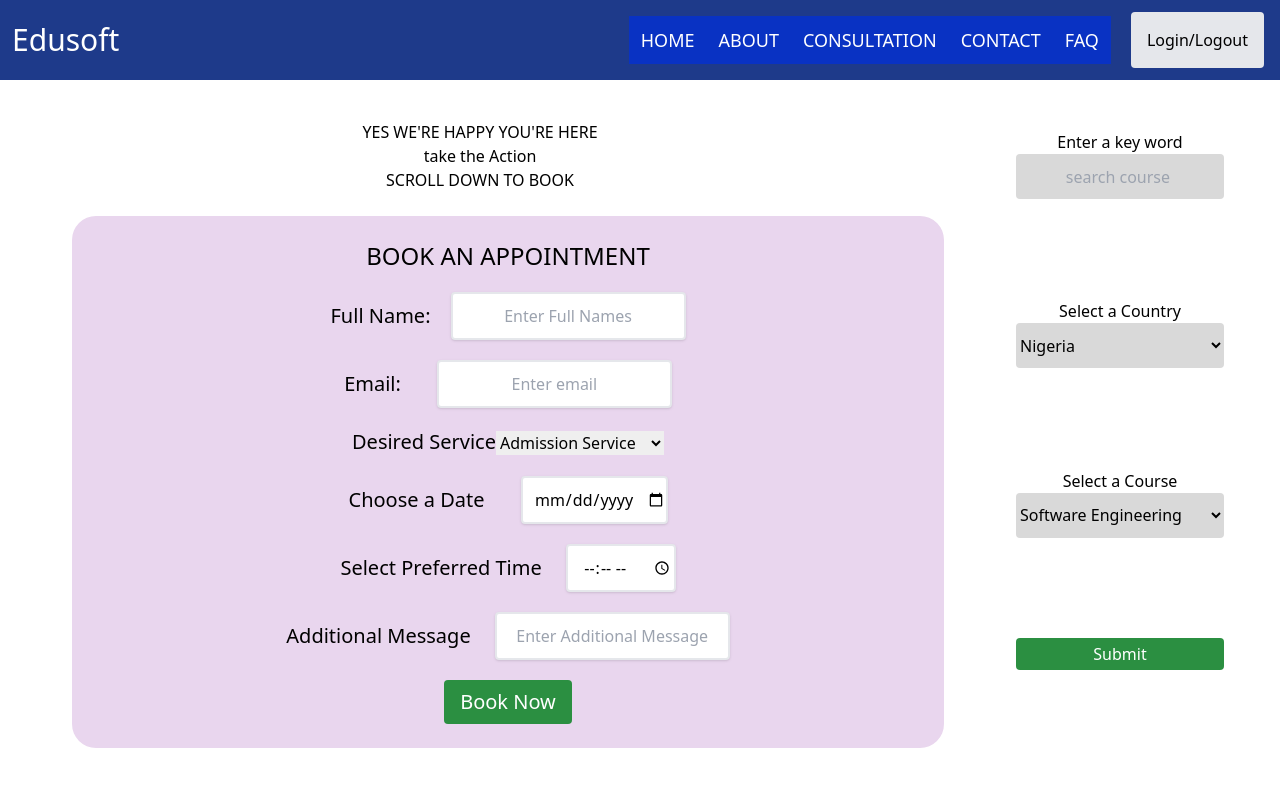
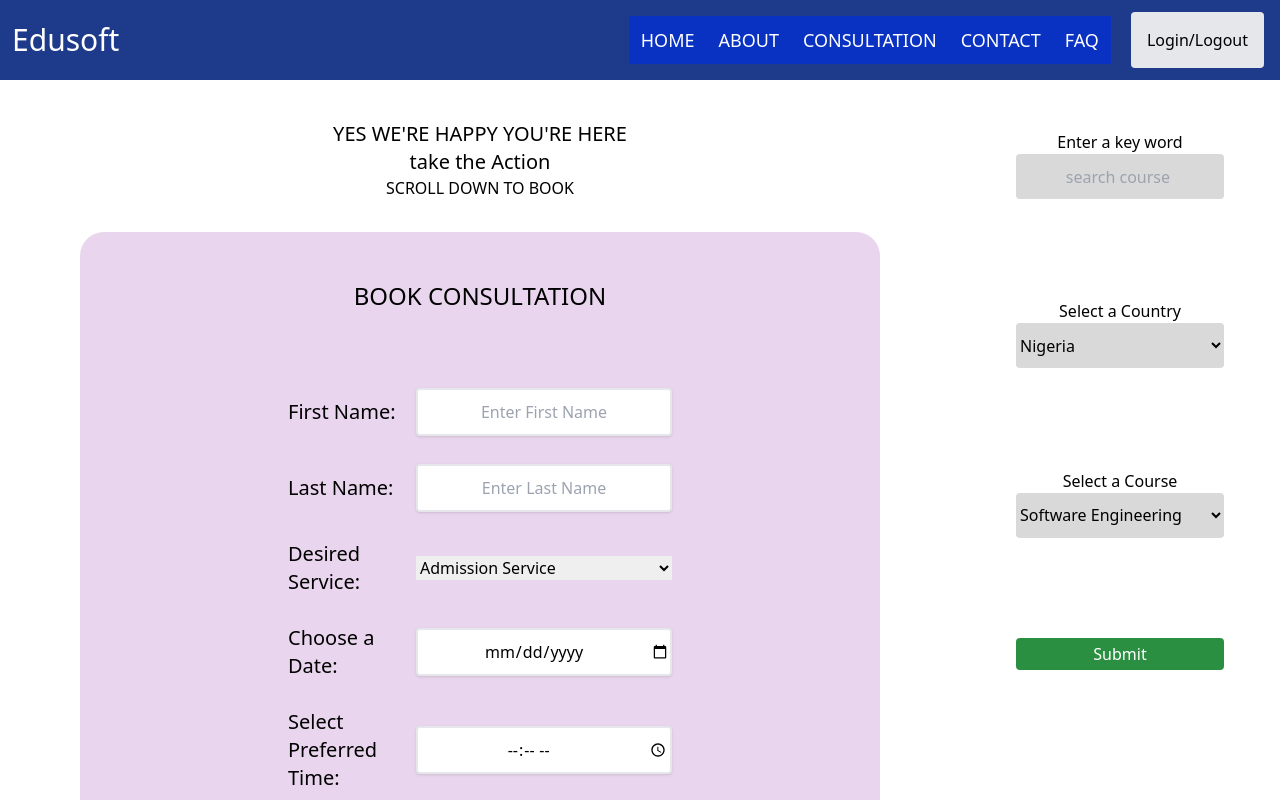
Before and after one commit to Nwaigba66/Edusoft-website---FrontEnd, a Next.js app: page /consultation in a window 1280 px wide. Shown: the top 800 px of the page. Built offline with nearby package versions, Linux system fonts and the light colour scheme.

Commit message:
Updated the consultation page

```diff
--- /dev/null
+++ b/src/app/FAQ/faq.tsx
@@ -0,0 +1,23 @@
+'Use Client'
+import React from 'react'
+import Image from 'next/image'
+
+
+const faqList = [
+
+]
+
+function FAQ() {
+  return (
+
+    <div className='flex flex-col'>
+        <h1 className='items-center justify-center text-2xl'>
+            HOW IT WORKS
+        </h1>
+    </div>
+
+
+  )
+}
+
+export default FAQ
--- a/src/app/consultation/page.tsx
+++ b/src/app/consultation/page.tsx
@@ -1,72 +1,79 @@
 import React from 'react'
 import { text } from 'stream/consumers'
 import Image from 'next/image'
-import { Container } from 'postcss'
+import { Container, Input } from 'postcss'
+import { type } from 'os'
 
+interface FormProps {
+  name:string
+  type:string
+  option?: string[]
+}
+
+const initialFormState : {
+  [key: string]:FormProps
+} = {
+    firstname:{
+      name:'First Name',
+      type:'text',
+    },
+    lastname:{
+      name:'Last Name',
+      type:'text',
+    },
+    desiredservice:{
+      name:'Desired Service',
+      type:'text',
+      option: ['Admission Service', 'Tuition Fees Service', 'Document Review', 'CV Review']
+    },
+    chooseadate:{
+      name:'Choose a Date',
+      type:'date',
+    },
+    selectpreferredtime:{
+      name:'Select Preferred Time',
+      type:'time',
+    },
+    additionalmessage:{
+      name:'Additional Message',
+      type:'text',
+    },
+
+}
 function Consultation() {
   return (
     <div className='items-center justify-center w-full h-full bg-pink-220'>
 
      <div className='flex flex-col justify-center items-center mt-10'>
-        <h1  className='item-center'>YES WE'RE HAPPY YOU'RE HERE</h1>
-        <h1>take the Action</h1>
+        <h1  className='item-center text-xl'>YES WE'RE HAPPY YOU'RE HERE</h1>
+        <h1 className='text-xl font-light'>take the Action</h1>
 
         <h1>SCROLL DOWN TO BOOK</h1>
      </div>
 
+     <div className="flex flex-row mt-8 items-center ">
+        <div className="flex flex-col items-center justify-center w-full h-full">
 
-
-
-    <form className="consultation-form flex flex-col justify-center rounded-3xl gap-5 ml-14 mt-6 mb-6 items-center bg-booking" action="">
-          <div>
-            <h1 className='flex flex-row items-center mt-6 justify-center text-2xl  item-center'>BOOK AN APPOINTMENT</h1>
+          <form className='consultation-form flex flex-col justify-around items-center rounded-3xl bg-booking gap-7 w-[50rem]' action="">
+            <h1 className='text-2xl my-[3rem]'>BOOK CONSULTATION</h1>
+            {Object.keys(initialFormState).map((key)=>{
+              const {name, type, option} = initialFormState[key];
+              return <div key={key} className="flex flex-col md:flex-row items-center">
+                <label className="w-full md:w-32" htmlFor={key}>{name}:</label>
+                {!option && <input className="w-full md:w-64" id={key} type={type} placeholder={`Enter ${name}`} required/>}
+                {option && <select className="w-full md:w-64" name={key} id={key}>
+                  {option.map(itm=><option key={itm} value={itm}>{itm}</option>)}
+                  </select>}
               </div>
-					<div className="flex items-center w-[80%] gap-5 justify-center">
-						<label className="text-xl" htmlFor="Fullname">Full Name:</label>
-						<input className="" id='firstname' type="text" placeholder="Enter Full Names" />
-					</div>
-
-          <div className="flex items-center gap-5 justify-center">
-						<label className=" text-xl" htmlFor="email">Email:</label>
-						<input className="flex-2 ml-4" id='email' type="text" placeholder="Enter email" />
-					</div>
-
-          <div>
-            <label className="flex-1 w-full h-full gap-5 " htmlFor="service">Desired Service</label>
-            <select name="" id="desired_service">
-              <option value="admission.service">Admission Service</option>
-              <option value="tuition">Tuition Fees Service</option>
-              <option value="document.review">Document Review</option>
-              <option value="cv">CV Review</option>
-            </select>
-         </div>
-
-         <div className="flex items-center gap-5">
-						<label className="flex-1" htmlFor="date">Choose a Date</label>
-						<input className="flex-3 ml-4" id='date' type="date" placeholder="Choose a Date" />
-				 </div>
-
-         <div className="flex items-center w-38 h-30 gap-2">
-						<label className="flex-1" htmlFor="time">Select Preferred Time</label>
-						<input className="flex-3 ml-4" id='time' type="time" placeholder="Select Preferred Time" />
-				 </div>
-
-         <div className="flex items-center gap-2">
-						<label className="flex-1" htmlFor="text">Additional Message</label>
-						<input className="flex-3 ml-4" id='text' type="text-area" placeholder="Enter Additional Message" />
-				 </div>
-
+            }
+            )}
               <div className="flex justify-center">
 						    <button className="py-2 px-4 bg-button mb-6 text-white text-xl rounded"> Book Now</button>
 					    </div>
-
           </form>
-
-
-
-
         </div>
-
+     </div>
+  </div>
   )
 }
 export default Consultation
--- a/src/app/contact/page.tsx
+++ b/src/app/contact/page.tsx
@@ -5,25 +5,24 @@ import Image
 function Contact() {
   return (
     <>
-     <div className='flex flex-col justify-around items-center mt-6 ml-6'>
-      <h1 className='ml-10 justify-around items-center text-2xl'>CONTACT US</h1>
-    </div>
+      <div className='flex flex-col justify-around items-center mt-6 ml-10'>
+      <h1 className='text-2xl'>CONTACT US</h1>
+      </div>
 
-    <div className="mt-6 justify-center">
-        <Image src="/image/consultation-img.jpeg" alt="" width={600} height={300} />
-    </div>
-
-
-    <div>
-        <h1 className='mt-6'>Overcome your obstacles. Get The Right Information, Today!
+      <div className="mt-6 justify-around grid grid-col-2">
+        <Image src="/image/consultation-img.jpeg" alt="" width={600} height={280} />
+        <div className='items-center justify-center mt-6 ml-5'>
+        <h1 className='text-xl'>Overcome your obstacles. Get The Right Information, Today!
         </h1>
-            <p className='mt-15 gap-5'>Contact us for any questions or comments you may have.</p>
+            <p className='mt-15 ml-5 text-xl'>Contact us for any questions or comments you may have.</p>
         <form action="">
         <div className="flex justify-center items-center">
-				<button className="py-2 px-4 bg-button mb-6 text-white text-xl rounded"> Book Consultation</button>
-		</div>
+				<button className="py-2 px-4 mt-4 ml-5 bg-button mb-6 text-white text-xl rounded"> Book Consultation</button>
+		    </div>
         </form>
-    </div>
+        </div>
+      </div>
+
     </>
   )
 }
```
Lines whose indentation alone changed are shown as unchanged.
